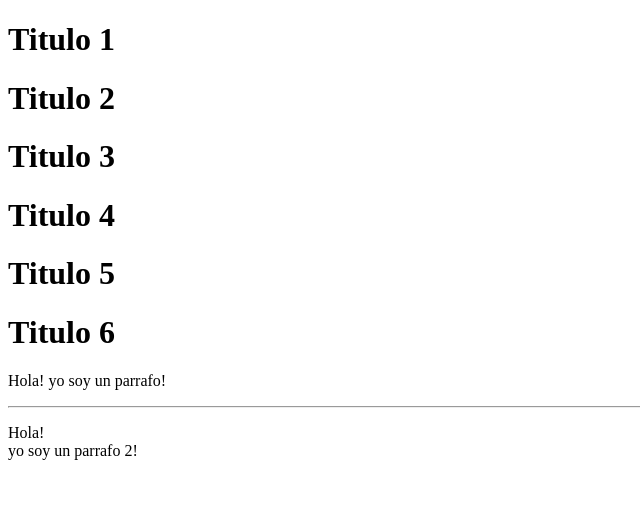
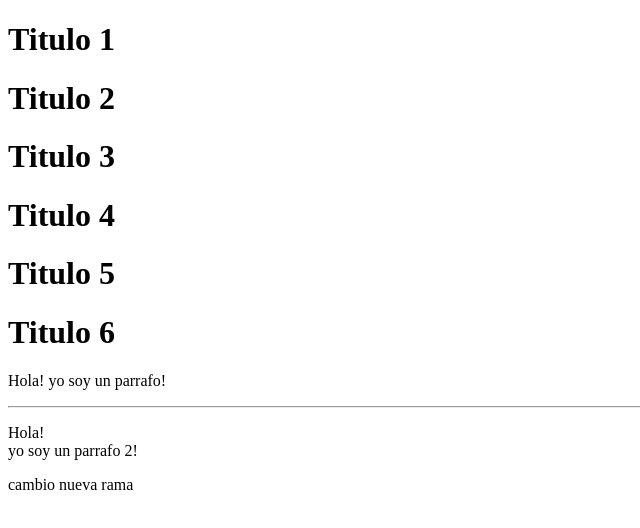
Before and after one commit to octavio75/workspace, a plain HTML site: page index.html in a window 1280 px wide. Shown: the whole page, without its empty margins (0-640 px from the left). Drawn offline with Linux system fonts and the light colour scheme.

Commit message:
nuevos cambios

```diff
--- a/index.html
+++ b/index.html
@@ -15,3 +15,4 @@
     <p>Hola! <br /> yo soy un parrafo 2!</p>
   </body>
 </html>
+cambio nueva rama
```
